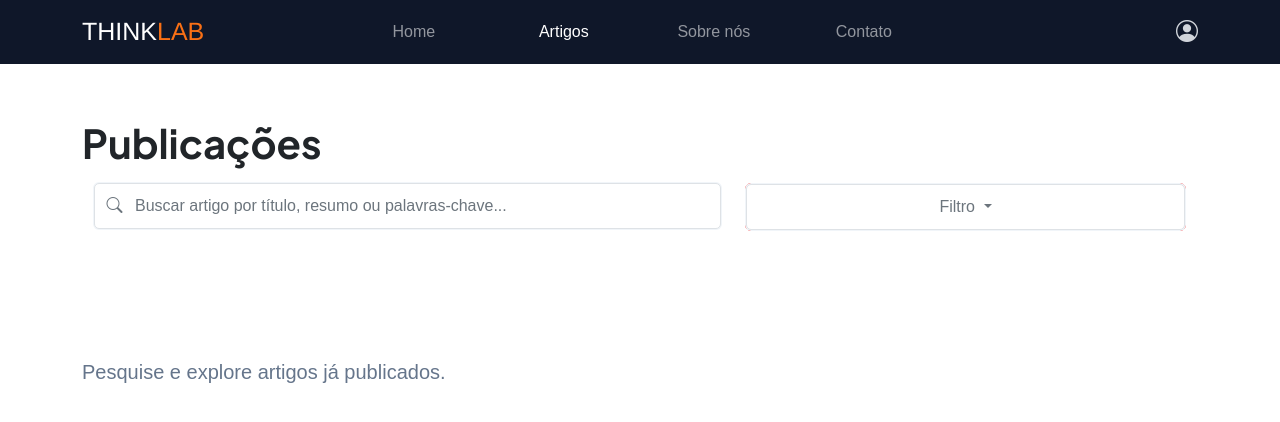
After one commit to kaiqueantos-git/thinklab, a PHP site: page /PI/artigo.php in a window 1280 px wide. The commit adds this page. Shown: the top 422 px of the page. Run offline with PHP 8.4, Linux system fonts and the light colour scheme.

Commit message:
junção

```diff
--- a/PI/Estilo.css
+++ b/PI/Estilo.css
@@ -52,7 +52,7 @@ body {
             rgba(255, 255, 255, 0.85) 100%
         ),
         url("Imgs/HomeMicroscopio.png");
-    height: 600px;
+    height: 550px;
     padding-left: 30px;
     padding-right: 10px;
 }
@@ -73,26 +73,48 @@ body {
     text-align: left;
 } */
 
-.apres {
+
+.apres1 {
+    position: absolute;
+    top: 20%;
+    right: 45%;
+    left: 2%;
     font-size: 60px;
     font-weight: bold;
     font-family: "Plus Jakarta Sans", sans-serif;
     color: white;
 }
-
+.apres{
+    font-size: 60px;
+    font-weight: bold;
+    font-family: "Plus Jakarta Sans", sans-serif;
+    color: white;
+}
 .destaque {
     color: #38bdf8;
 }
 
 .subtitle {
+    position: absolute;
+    top: 45%;
+
     font-weight: normal;
     font-size: 20px;
     color: #65758b;
 }
 
-.btn {
+.btnInicio {
+     margin-top: 50%;
+    color: rgb(255, 255, 255);
+    border: none;
+    padding: 10px 20px;
+    font-size: 16px;
+    cursor: pointer;
+        border-radius: 6px;
 
-    color: rgb(255, 255, 255);
+}
+.btn{
+   color: rgb(255, 255, 255);
     border: none;
     padding: 10px 20px;
     font-size: 16px;
@@ -257,3 +279,168 @@ body {
     color: #000000;
     text-decoration: none;
 }
+
+#detalhes-artigo {
+    width: 80%;
+    margin: 60px auto;
+    padding: 40px;
+    background-color: #ffffff;
+    border-radius: 12px;
+    box-shadow: 0 4px 15px #d5d5d5;
+}
+
+#titulo-artigo {
+    color: #1b2335;
+    font-size: 35px;
+    font-weight: bold;
+    margin-bottom: 30px;
+}
+
+#resumo-artigo {
+    color: #111111;
+    font-size: 18px;
+    line-height: 1.6;
+}
+
+#data-artigo {
+    color: #65758b;
+    font-size: 16px;
+    margin-top: 25px;
+}
+
+#doi-artigo {
+    color: #65758b;
+    font-size: 16px;
+}
+
+#link-artigo {
+    color: #f88e38;
+    text-decoration: none;
+}
+
+#voltar-artigo {
+    display: inline-block;
+    margin-top: 25px;
+    padding: 10px 20px;
+    background-color: #d4810c;
+    color: #ffffff;
+    text-decoration: none;
+    border-radius: 5px;
+}
+
+#img-artigo {
+    width: 180px;
+    height: 180px;
+    object-fit: cover;
+    border-radius: 12px;
+}
+
+@import url('https://fonts.googleapis.com/css2?family=Plus+Jakarta+Sans:ital,wght@0,200..800;1,200..800&display=swap');
+
+
+
+.navbar {
+    background: #0f1729 !important;
+}
+
+.orange {
+    color: #f97015 !important;
+}
+
+.navbar-brand {
+    font-family: 'Franklin Gothic Medium', 'Arial Narrow', Arial, sans-serif;
+    font-size: 25px;
+}
+
+.nav-item {
+    width: 150px;
+    text-align: center;
+}
+
+.nav-item a:hover {
+    background: rgba(222, 226, 230, 0.345);
+    color: white;
+    border-radius: 5px;
+    width: 100%;
+}
+
+.perfil a {
+    font-size: 22px;
+    color: #d1d5db;
+}
+
+.title {
+    margin-top: 5%;
+    font-family: "Plus Jakarta Sans", sans-serif;
+    font-weight: bolder;
+}
+
+.subtitle {
+    font-weight: normal;
+    font-size: 20px;
+    color: #65758b;
+}
+
+.pesquisa {
+    position: relative;
+}
+
+.pesquisa i {
+    position: absolute;
+    top: 50%;
+    transform: translateY(-50%);
+    left: 2%;
+    pointer-events: none;
+    color: #6c757d;
+
+}
+
+.pesquisa input {
+    width: 100%;
+    padding: 10px 40px;
+}
+
+.pesquisa input,
+.filtro-btn {
+    border: 1px solid #dee2e6;
+    border-radius: 5px;
+    box-shadow: 0 0 0 1px #f1f5f9;
+}
+
+.pesquisa input::placeholder {
+    color: #6c757d;
+}
+
+.pesquisa input:focus {
+    outline: none;
+    border-color: #86b7fe;
+    box-shadow: 0 0 0 3px rgba(13, 110, 253, 0.15);
+}
+
+.btn-group {
+    width: 100%;
+    border: 1px solid red;
+}
+
+.filtro-btn {
+    width: 100%;
+    padding: 10px;
+    background: white;
+    color: #6c757d;
+}
+
+.dropdown-menu {
+    width: 100%;
+}
+
+@media (max-width: 991.98px) {
+
+    .navbar-nav {
+        align-items: flex-start;
+    }
+
+    .navbar-nav .nav-link {
+        text-align: left;
+    }
+
+}
--- /dev/null
+++ b/PI/artigo.php
@@ -0,0 +1,80 @@
+<!DOCTYPE html>
+<html lang="pt-br">
+
+<head>
+    <meta charset="UTF-8">
+    <meta name="viewport" content="width=device-width, initial-scale=1.0">
+    <title>Artigo</title>
+    <link rel="stylesheet" href="https://cdn.jsdelivr.net/npm/bootstrap-icons@1.13.1/font/bootstrap-icons.min.css">
+    <link rel="stylesheet" href="https://cdnjs.cloudflare.com/ajax/libs/bootstrap/5.3.8/css/bootstrap.min.css" integrity="sha512-2bBQCjcnw658Lho4nlXJcc6WkV/UxpE/sAokbXPxQNGqmNdQrWqtw26Ns9kFF/yG792pKR1Sx8/Y1Lf1XN4GKA==" crossorigin="anonymous" referrerpolicy="no-referrer" />
+    <script src="https://cdn.jsdelivr.net/npm/bootstrap@5.3.7/dist/js/bootstrap.bundle.min.js"></script>
+    <link rel="stylesheet" href="Estilo.css">
+</head>
+
+<body>
+    <nav class="navbar navbar-expand-lg navbar-dark">
+        <div class="container">
+            <a class="navbar-brand" href="#">THINK<span class="orange">LAB</span></a>
+            <button class="navbar-toggler" type="button" data-bs-toggle="collapse" data-bs-target="#navbarNav" aria-controls="navbarNav" aria-expanded="false" aria-label="Toggle navigation">
+                <span class="navbar-toggler-icon"></span>
+            </button>
+            <div class="collapse navbar-collapse" id="navbarNav">
+                <ul class="navbar-nav mx-auto">
+                    <li class="nav-item">
+                        <a class="nav-link" aria-current="page" href="Index.php">Home</a>
+                    </li>
+                    <li class="nav-item">
+                        <a class="nav-link active" href="artigo.php">Artigos</a>
+                    </li>
+                    <li class="nav-item">
+                        <a class="nav-link" href="sobreNos.php">Sobre nós</a>
+                    </li>
+                    <li class="nav-item">
+                        <a class="nav-link" href="#">Contato</a>
+                    </li>
+
+                    <li class="nav-item d-lg-none">
+                        <a class="nav-link" href="#">Perfil</a>
+                    </li>
+                </ul>
+                <div class="perfil ms-auto d-none d-lg-block">
+                    <a href="#">
+                        <i class="bi bi-person-circle"></i>
+                    </a>
+                </div>
+            </div>
+        </div>
+    </nav>
+    <div class="container">
+        <h1 class="title">Publicações</h1>
+        <h2 class="subtitle">Pesquise e explore artigos já publicados.</h2>
+        <div class="container mt-">
+            <div class="row align-items-start">
+                <div class="col-12 col-sm-7 gy-2">
+                    <div class="pesquisa">
+                        <i class="bi bi-search"></i>
+                        <input type="text" placeholder="Buscar artigo por título, resumo ou palavras-chave...">
+                    </div>
+                </div>
+                <div class="col-12 col-sm-5 gy-2">
+                    <div class="btn-group" role="group">
+                        <button type="button" class="filtro-btn dropdown-toggle" data-bs-toggle="dropdown" aria-expanded="false">
+                            Filtro
+                        </button>
+                        <ul class="dropdown-menu">
+                            <li><a class="dropdown-item" href="#">Dropdown link</a></li>
+                            <li><a class="dropdown-item" href="#">Dropdown link</a></li>
+                        </ul>
+                    </div>
+
+                </div>
+            </div>
+        </div>
+    </div>
+    </div>
+
+
+    </div>
+</body>
+
+</html>
```
Also changed, not shown: PI/Index.php (+22 -38 lines), PI/detalheArtigo.php (added, +95 -0 lines), PI/sobreNos.php (+17 -9 lines), PI/lupa.svg (added).
